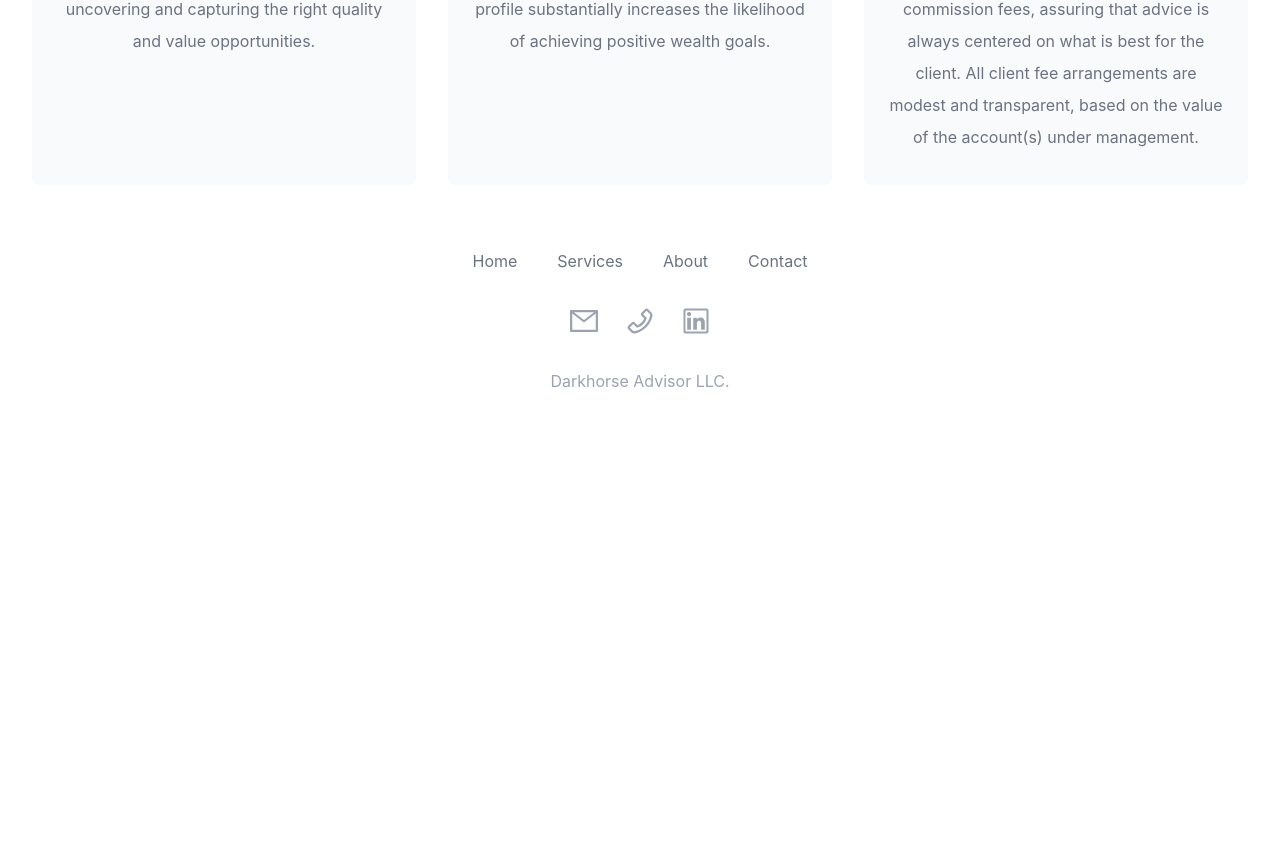
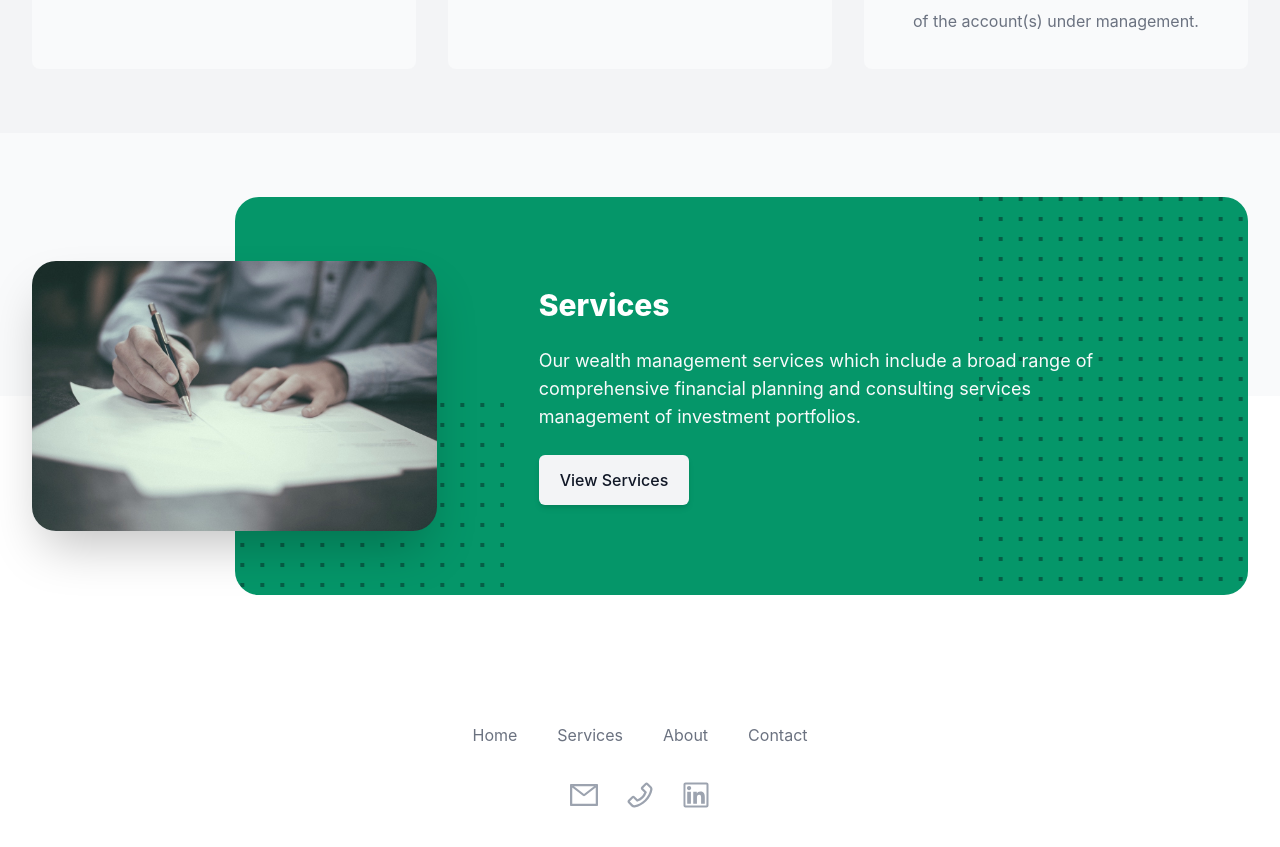
Before and after one commit to anthony-df-nguyen/darkhorse-tw, a Next.js app: page / in a window 1280 px wide. Shown: the part 1537-2384 px from the top of the page. Before the commit the page ends 1994 px from the top, so only its background shows below. Built offline with nearby package versions, Linux system fonts and the light colour scheme.

Commit message:
added quick mock services banner

```diff
--- a/components/header.jsx
+++ b/components/header.jsx
@@ -1,3 +1,4 @@
+import InfoCard from "../components/info-card";
 export default function Header(props) {
   return (
     <div className="bg-gray-100">
@@ -12,6 +13,7 @@ export default function Header(props) {
           <p className="max-w-3xl mt-5 mx-auto text-xl text-standard">
             {props.children}
           </p>
+          <InfoCard></InfoCard>
         </div>
       </div>
     </div>
--- a/components/info-card.jsx
+++ b/components/info-card.jsx
@@ -28,8 +28,8 @@ const features = [
 ];
 export default function InfoCard() {
   return (
-    <div className="relative bg-white pad-top">
-      <div className="mx-auto max-w-md px-4 text-center sm:max-w-3xl sm:px-6 lg:px-8 lg:max-w-7xl">
+    <div className="relative pad-top">
+      <div className="mx-auto text-center ">
         <div className="grid grid-cols-1 gap-8 lg:grid-cols-3">
           {features.map((feature) => (
             <div key={feature.name} className="pt-6">
--- a/pages/index.js
+++ b/pages/index.js
@@ -3,32 +3,140 @@ import Link from "next/link";
 import Page from "../components/page";
 import Header from "../components/header";
 import InfoCard from "../components/info-card";
+import { ExternalLinkIcon } from "@heroicons/react/solid";
 
 export default function Home() {
   return (
     <Page
       title="Darkhorse Advisor"
-      description="Individualized financial planning and advice."
-    >
+      description="Individualized financial planning and advice.">
       <Header
         subtitle="Three Core Tenets"
-        title="Research, service and integrity."
-      >
+        title="Research, service and integrity.">
         Darkhorse Advisor LLC. is an independent financial advisory firm located
         in Newport Beach, California. Founded by Alan Flores, a registered
         investment advisor with 27 years of financial portfolio management,
         industry expertise, and market analysis. Alan has built a long-term
         client base from his commitment to three core tenets.
-        <div className="mt-6">
+        {/* <div className="mt-6">
           <a
             href="#"
-            className="sm:inline flex justify-center items-center px-4 py-3 border border-transparent text-base font-medium rounded-md shadow-sm bg-accent text-white  sm:px-8"
-          >
+            className="sm:inline flex justify-center items-center px-4 py-3 border border-transparent text-base font-medium rounded-md shadow-sm bg-accent text-white  sm:px-8">
             Services
           </a>
+        </div> */}
+      </Header>
+      <div className="relative py-16 bg-white">
+        <div
+          className="hidden absolute top-0 inset-x-0 h-1/2 bg-gray-50 lg:block"
+          aria-hidden="true"
+        />
+        <div className="max-w-7xl mx-auto bg-indigo-600 lg:bg-transparent lg:px-8">
+          <div className="lg:grid lg:grid-cols-12">
+            <div className="relative z-10 lg:col-start-1 lg:row-start-1 lg:col-span-4 lg:py-16 lg:bg-transparent">
+              <div
+                className="absolute inset-x-0 h-1/2 bg-gray-50 lg:hidden"
+                aria-hidden="true"
+              />
+              <div className="max-w-md mx-auto px-4 sm:max-w-3xl sm:px-6 lg:max-w-none lg:p-0">
+                <div className="aspect-w-10 aspect-h-6 sm:aspect-w-2 sm:aspect-h-1 lg:aspect-w-1">
+                  <img
+                    className="object-cover object-center rounded-3xl shadow-2xl"
+                    src="/images/services2.jpg"
+                    alt=""
+                  />
+                </div>
+              </div>
+            </div>
+
+            <div className="relative bg-accent lg:col-start-3 lg:row-start-1 lg:col-span-10 lg:rounded-3xl lg:grid lg:grid-cols-10 lg:items-center">
+              <div
+                className="hidden absolute inset-0 overflow-hidden rounded-3xl lg:block"
+                aria-hidden="true">
+                <svg
+                  className="absolute bottom-full left-full transform translate-y-1/3 -translate-x-2/3 xl:bottom-auto xl:top-0 xl:translate-y-0"
+                  width={404}
+                  height={384}
+                  fill="none"
+                  viewBox="0 0 404 384"
+                  aria-hidden="true">
+                  <defs>
+                    <pattern
+                      id="64e643ad-2176-4f86-b3d7-f2c5da3b6a6d"
+                      x={0}
+                      y={0}
+                      width={20}
+                      height={20}
+                      patternUnits="userSpaceOnUse">
+                      <rect
+                        x={0}
+                        y={0}
+                        width={4}
+                        height={4}
+                        className="text-emerald-800"
+                        fill="currentColor"
+                      />
+                    </pattern>
+                  </defs>
+                  <rect
+                    width={404}
+                    height={384}
+                    fill="url(#64e643ad-2176-4f86-b3d7-f2c5da3b6a6d)"
+                  />
+                </svg>
+                <svg
+                  className="absolute top-full transform -translate-y-1/3 -translate-x-1/3 xl:-translate-y-1/2"
+                  width={404}
+                  height={384}
+                  fill="none"
+                  viewBox="0 0 404 384"
+                  aria-hidden="true">
+                  <defs>
+                    <pattern
+                      id="64e643ad-2176-4f86-b3d7-f2c5da3b6a6d"
+                      x={0}
+                      y={0}
+                      width={20}
+                      height={20}
+                      patternUnits="userSpaceOnUse">
+                      <rect
+                        x={0}
+                        y={0}
+                        width={4}
+                        height={4}
+                        className="text-indigo-500"
+                        fill="currentColor"
+                      />
+                    </pattern>
+                  </defs>
+                  <rect
+                    width={404}
+                    height={384}
+                    fill="url(#64e643ad-2176-4f86-b3d7-f2c5da3b6a6d)"
+                  />
+                </svg>
+              </div>
+              <div className="relative max-w-md mx-auto py-12 px-4 space-y-6 sm:max-w-3xl sm:py-16 sm:px-6 lg:max-w-none lg:p-0 lg:col-start-4 lg:col-span-6">
+                <h2
+                  className="text-3xl font-extrabold text-white"
+                  id="join-heading">
+                  Services
+                </h2>
+                <p className="text-lg text-gray-50">
+                  Our wealth management services which include a broad range of
+                  comprehensive financial planning and consulting services
+                  management of investment portfolios.
+                </p>
+                <a
+                  className="block w-full py-3 px-5 text-center bg-gray-100 border border-transparent rounded-md shadow-md text-base font-medium text-dark hover:bg-gray-50 sm:inline-block sm:w-auto"
+                  href="#">
+                  View Services
+                </a>
+              </div>
+            </div>
+          </div>
         </div>
-      </Header>
-      <InfoCard></InfoCard>
+      </div>
     </Page>
   );
 }
```
Also changed, not shown: public/images/services2.jpg (added).
